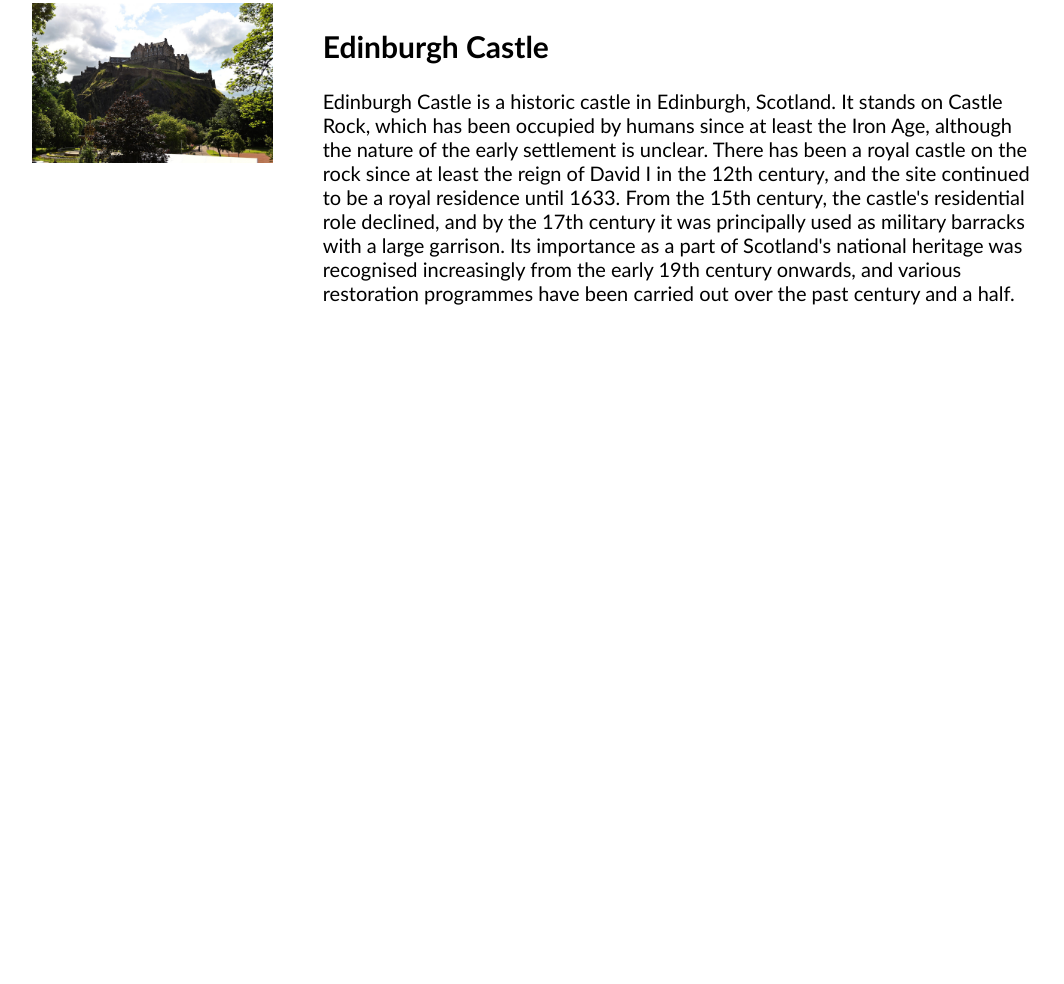
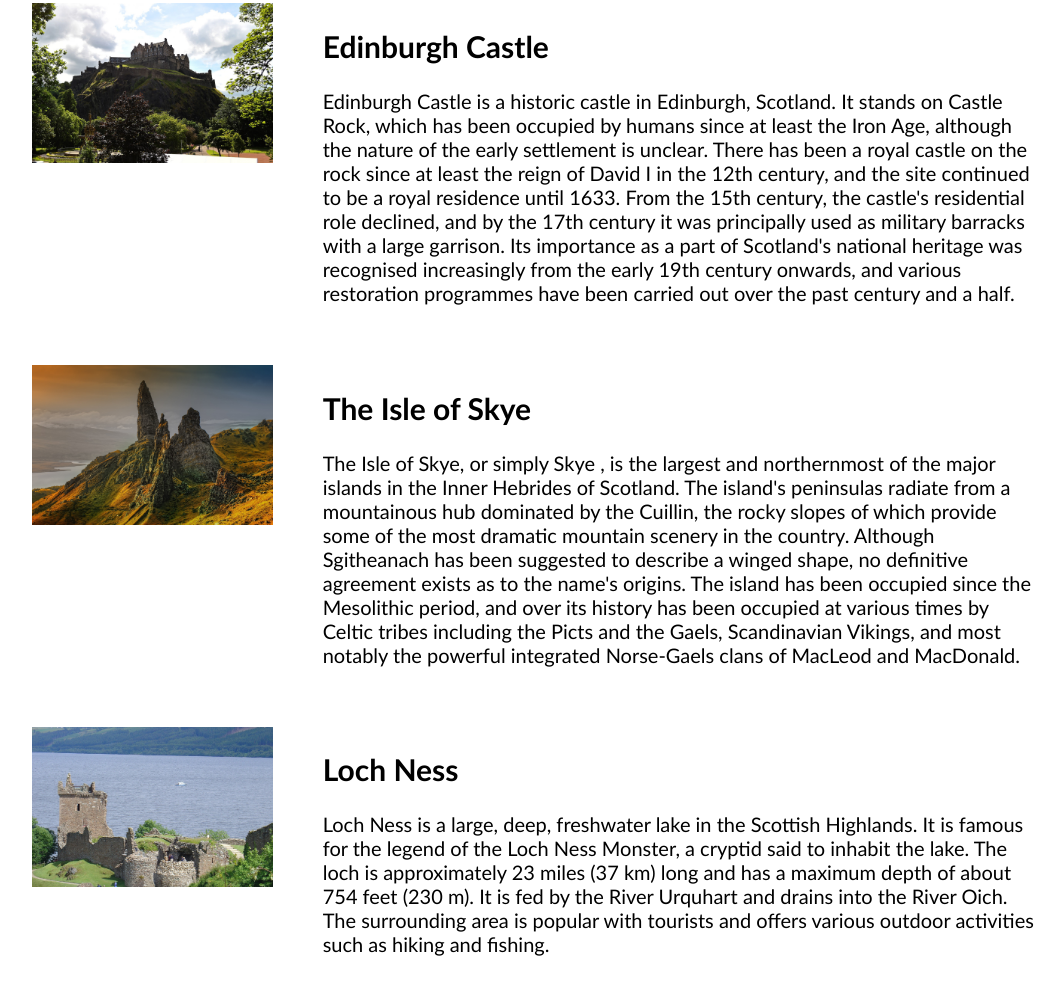
Before and after one commit to 24565bhs/Scotland, a plain HTML site: page index.html in a window 1280 px wide. Shown: the part 397-1381 px from the top of the page, without its empty margins (102-1166 px from the left). Before the commit the page ends 800 px from the top, so only its background shows below. Drawn offline with Linux system fonts and the light colour scheme.

Commit message:
More columns added

```diff
--- a/index.html
+++ b/index.html
@@ -11,6 +11,7 @@
         <h1 class="hero-text">
             My scotland
         </h1>
+        <!-- Two columns layout start -->
     </section>
     <section class="two-column">
         <div class="image">
@@ -20,6 +21,31 @@
             <h1>Edinburgh Castle</h1>
             <p>Edinburgh Castle is a historic castle in Edinburgh, Scotland. It stands on Castle Rock, which has been occupied by humans since at least the Iron Age, although the nature of the early settlement is unclear. There has been a royal castle on the rock since at least the reign of David I in the 12th century, and the site continued to be a royal residence until 1633. From the 15th century, the castle's residential role declined, and by the 17th century it was principally used as military barracks with a large garrison. Its importance as a part of Scotland's national heritage was recognised increasingly from the early 19th century onwards, and various restoration programmes have been carried out over the past century and a half.</p>
         </div>
-    </section></section>
+    </section>
+    <!-- Two columns layout end -->
+    <!-- Two columns layout start -->
+    </section>
+    <section class="two-column">
+        <div class="image">
+            <img src="skye-540130_1280.jpg" alt="The Isle of Skye">
+        </div>
+        <div class="info">
+            <h1>The Isle of Skye</h1>
+            <p>The Isle of Skye, or simply Skye , is the largest and northernmost of the major islands in the Inner Hebrides of Scotland. The island's peninsulas radiate from a mountainous hub dominated by the Cuillin, the rocky slopes of which provide some of the most dramatic mountain scenery in the country. Although Sgitheanach has been suggested to describe a winged shape, no definitive agreement exists as to the name's origins. The island has been occupied since the Mesolithic period, and over its history has been occupied at various times by Celtic tribes including the Picts and the Gaels, Scandinavian Vikings, and most notably the powerful integrated Norse-Gaels clans of MacLeod and MacDonald. </p>
+        </div>
+    </section>
+    <!-- Two columns layout end -->
+    <!-- Two columns layout start -->
+    </section>
+    <section class="two-column">
+        <div class="image">
+            <img src="scottish-castle-967972_1280.jpg" alt="Loch Ness">
+        </div>
+        <div class="info">
+            <h1>Loch Ness</h1>
+            <p>Loch Ness is a large, deep, freshwater lake in the Scottish Highlands. It is famous for the legend of the Loch Ness Monster, a cryptid said to inhabit the lake. The loch is approximately 23 miles (37 km) long and has a maximum depth of about 754 feet (230 m). It is fed by the River Urquhart and drains into the River Oich. The surrounding area is popular with tourists and offers various outdoor activities such as hiking and fishing.</p>
+        </div>
+    </section>
+    <!-- Two columns layout end -->
 </body>
 </html>
```
